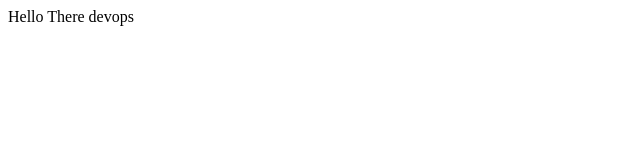
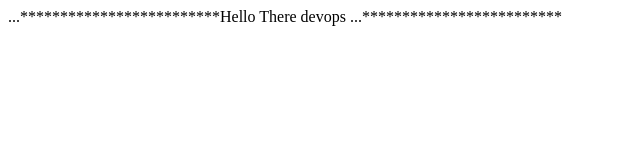
Before and after one commit to UDilna/website_new, a plain HTML site: page index.html in a window 1280 px wide. Shown: the whole page, without its empty margins (0-640 px from the left). Drawn offline with Linux system fonts and the light colour scheme.

Commit message:
updated body

```diff
--- a/index.html
+++ b/index.html
@@ -3,7 +3,7 @@
 <head>
 	<title> Hello </title>
 <body>
-Hello There devops
+ ...*************************Hello There devops ...*************************
 </body>
 </head>
 </html>
```
